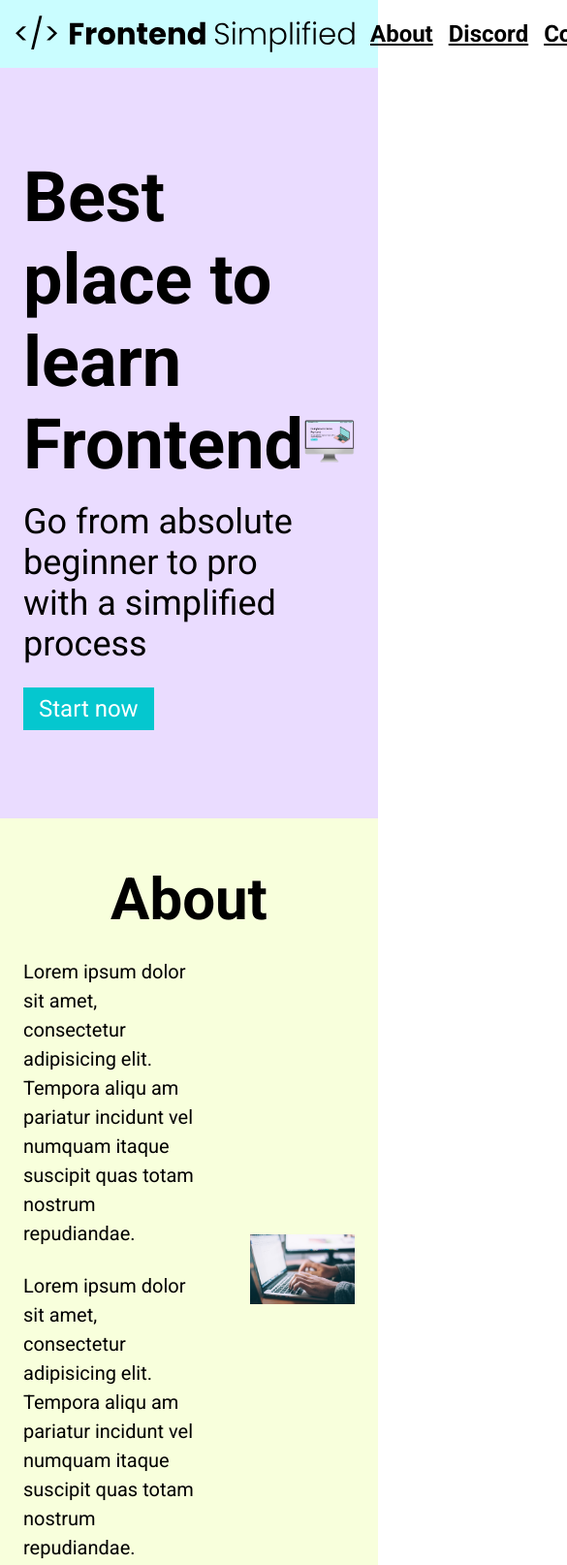
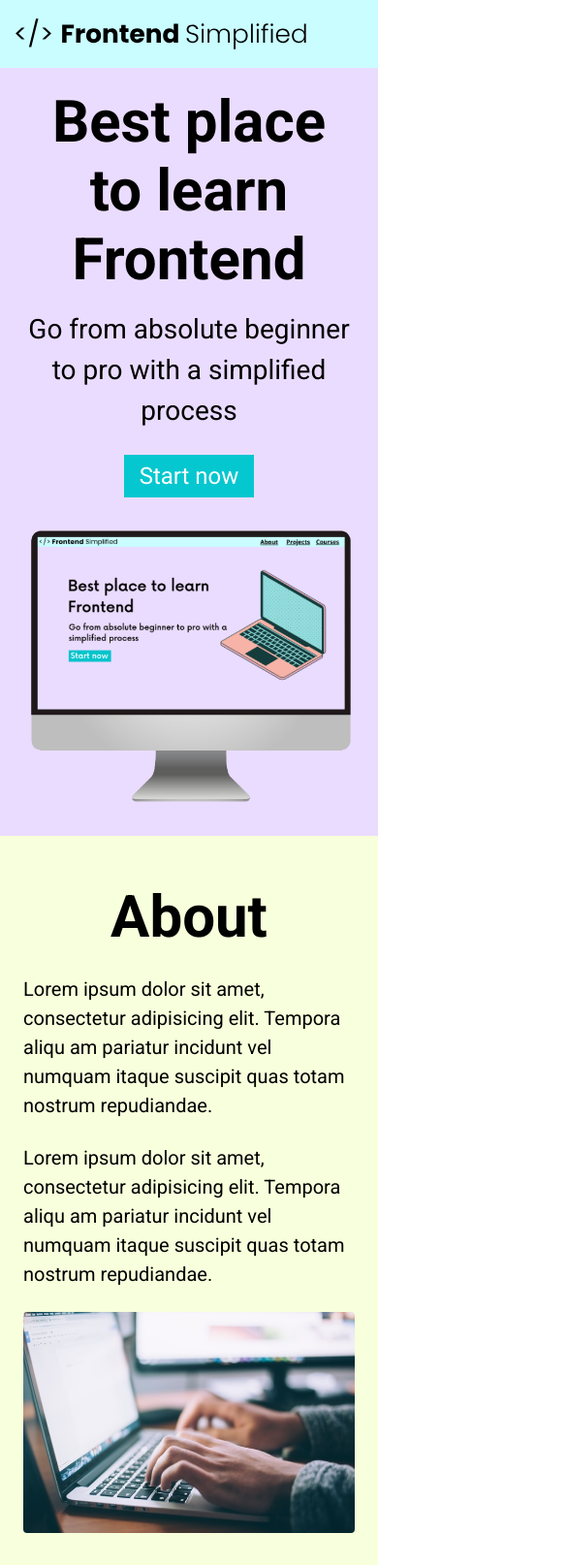
Before and after one commit to jwpark0215/HTMl-Best-Practices, a plain HTML site: page index.html in a window 390 px wide. Shown: the top 1614 px of the page at 97% size, 585 px wide, since content can reach past the window. Drawn offline with Linux system fonts and the light colour scheme.

Commit message:
made it more responsive

```diff
--- a/index.html
+++ b/index.html
@@ -19,10 +19,10 @@
       </nav>
       <header>
         <div class="row">
-            <div>
+            <div class="home__description">
               <h1>Best place to learn Frontend</h1>
               <p class="subheader">Go from absolute beginner to pro with a simplified process</p>
-              <button>Start now</button>
+              <button class="home__description--button">Start now</button>
             </div>
             <figure>
               <img src="./HTML Practise Assets/laptop.png" alt="Home page image" />
--- a/style.css
+++ b/style.css
@@ -17,8 +17,8 @@ nav{
 
 header{
     background-color: #eadcff;
-    height: calc(100vh - 70px);
-    padding: 24px;
+    min-height: calc(100vh - 70px);
+    padding: 20px;
     display: flex;
     align-items: center;
     justify-content: center;
@@ -27,6 +27,11 @@ header{
 h1{
     font-size: 72px;
 }
+
+p {
+    line-height: 1.5;
+}
+
 
 .subheader{
     font-size: 36px;
@@ -39,7 +44,7 @@ h1{
     display: flex;
     align-items: center;
     justify-content: center;
-    margin: 0 auto;
+
 }
 
 button{
@@ -58,7 +63,7 @@ a{
 }
 
 .logo{
-    width: 350px;
+    width: 300px;
 }
 
 ul{
@@ -102,6 +107,7 @@ h2{
 
 img{
     width: 100%;
+    border-radius: 4px;
 }
 
 .section__description--wrapper{
@@ -122,8 +128,6 @@ img{
     background-color: #cefeff;
 }
 
-/* Discord Section */
-
 #contact{
     background-color: #dce9ff;
 }
@@ -134,6 +138,7 @@ form{
     display: flex;
     flex-direction: column;
     margin: 0 auto;
+    padding: 0 24px;
 }
 
 input, textarea{
@@ -163,3 +168,63 @@ footer{
 .footer__link{
     padding: 0 16px;
 }
+
+/* Small Phones, Tablet, Large Phones  */
+@media (max-width: 728px){
+    .row{
+        flex-direction: column;
+    }
+    .home__description{
+        margin-bottom: 24px;
+        display: flex;
+        flex-direction: column;
+        align-items: center;
+    }
+    .home__description--button{
+        max-width: 240px;
+    }
+
+    h1{
+        text-align: center;
+        font-size: 60px;
+    }
+    .subheader{
+        text-align: center;
+        font-size: 28px;
+    }
+
+    ul{
+        display: none;
+    }
+
+    .section__description{
+        flex-direction: column;
+    }
+    .section__description--wrapper{
+        width: 100%;
+    }
+    .about__img--wrapper{
+        width: 100%;
+    }
+
+    #discord .section__description{
+        flex-direction: column-reverse;
+    }
+
+    footer{
+        padding: 48px 24px
+    }
+
+    .footer__logo{
+        max-width: 360px;
+    }
+
+    .footer__link{
+        padding: 0 4px;
+        font-size: 18px;
+    }
+
+    .footer_links{
+        margin-bottom: 24px;
+    }
+}
```
Also changed, not shown: 1 other file.
